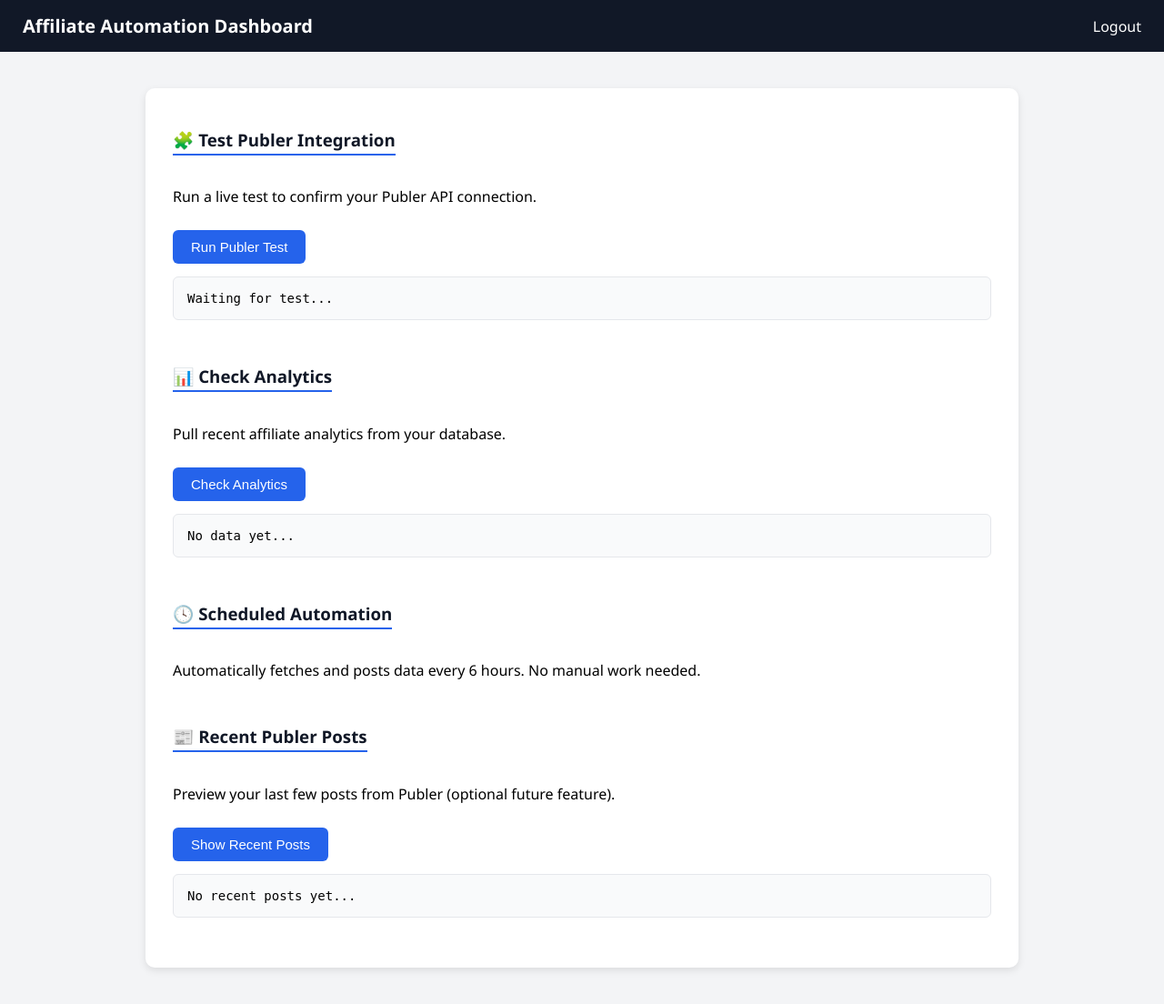
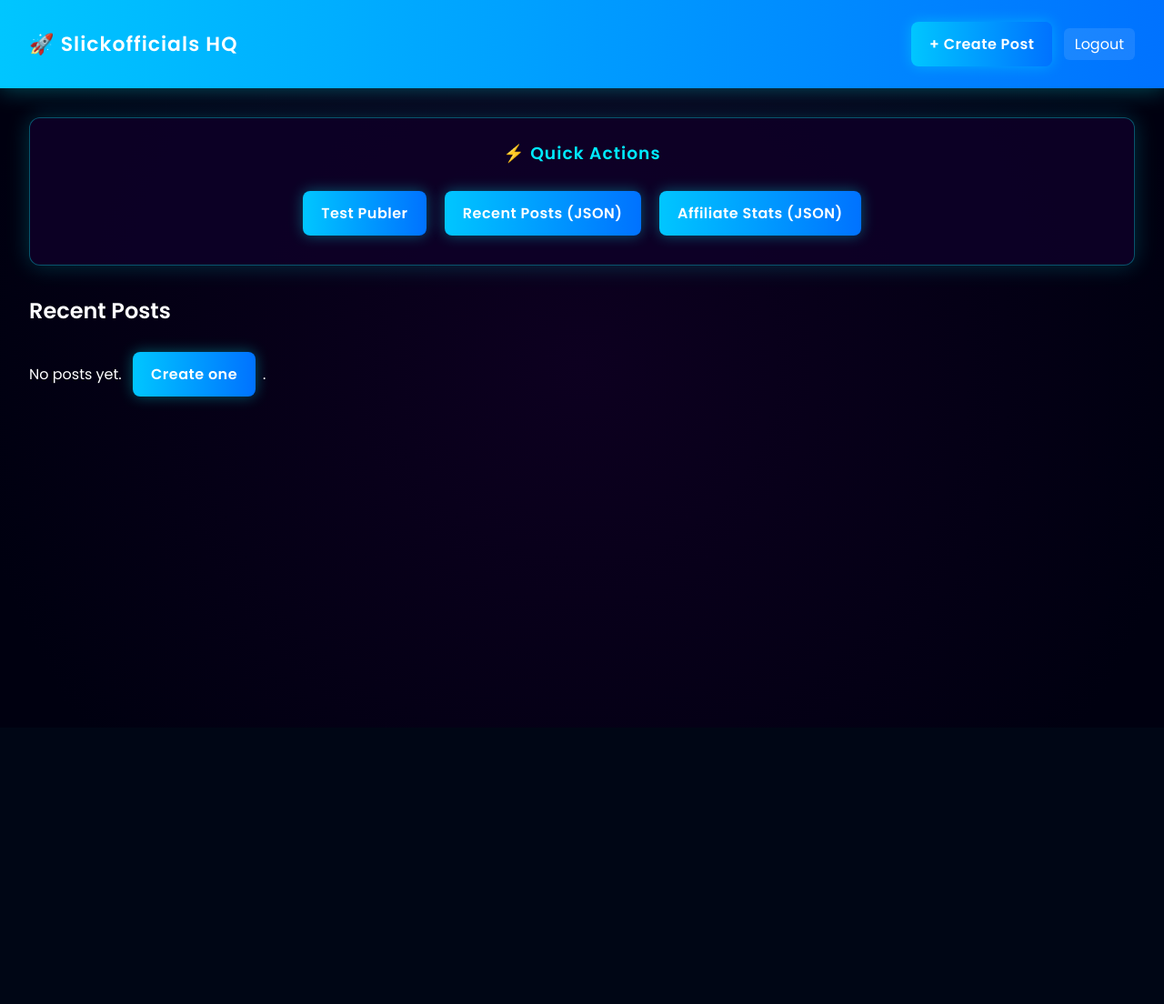
Before and after one commit to slickofficials/SlickOfficials-HQ-HUB, a Flask app: page /dashboard in a window 1280 px wide. Shown: the whole page at 91% size. After the commit the page ends 451 px from the top, so only its background shows below. Run offline with Flask 3, Linux system fonts and the light colour scheme; the visitor is signed in with stand-in values (Sample User, id 1); data that the repository does not hold is empty.

Commit message:
Update dashboard.html

```diff
--- a/templates/dashboard.html
+++ b/templates/dashboard.html
@@ -2,137 +2,132 @@
 <html lang="en">
 <head>
   <meta charset="UTF-8" />
-  <meta name="viewport" content="width=device-width, initial-scale=1.0" />
-  <title>Affiliate Dashboard</title>
+  <title>Slickofficials HQ – Dashboard</title>
+  <link href="https://fonts.googleapis.com/css2?family=Poppins:wght@400;600&display=swap" rel="stylesheet">
   <style>
     body {
-      font-family: "Segoe UI", Tahoma, Geneva, Verdana, sans-serif;
-      background: #f3f4f6;
+      font-family: 'Poppins', sans-serif;
+      background: radial-gradient(circle at center, #0d0020, #000010 90%);
+      color: #fff;
       margin: 0;
-      padding: 0;
+      min-height: 100vh;
     }
-    .navbar {
-      background: #111827;
-      color: white;
-      padding: 15px 25px;
+    header {
+      background: linear-gradient(90deg, #00c6ff, #0072ff);
+      padding: 1rem 2rem;
       display: flex;
       justify-content: space-between;
       align-items: center;
+      box-shadow: 0 0 25px #00ffff55;
     }
-    .navbar h2 {
+    header h1 {
       margin: 0;
-      font-size: 20px;
+      font-size: 22px;
+      letter-spacing: 1px;
     }
+    header a {
+      color: white;
+      text-decoration: none;
+      background: rgba(255,255,255,0.1);
+      padding: 6px 12px;
+      border-radius: 6px;
+      transition: 0.3s;
+    }
+    header a:hover {
+      background: rgba(255,255,255,0.25);
+    }
+
     .container {
-      max-width: 900px;
-      margin: 40px auto;
-      background: white;
-      padding: 25px 30px;
-      border-radius: 10px;
-      box-shadow: 0 3px 8px rgba(0, 0, 0, 0.1);
+      padding: 2rem;
     }
-    .btn {
+
+    .quick-actions {
+      background: rgba(15, 0, 40, 0.85);
+      border: 1px solid #00ffff55;
+      border-radius: 12px;
+      box-shadow: 0 0 25px #00ffff33;
+      padding: 1.5rem;
+      margin-bottom: 2rem;
+      text-align: center;
+    }
+    .quick-actions h3 {
+      margin-top: 0;
+      color: #00eaff;
+      letter-spacing: 1px;
+    }
+
+    .action-button {
       display: inline-block;
-      background: #2563eb;
+      margin: 0.5rem;
+      padding: 12px 20px;
+      background: linear-gradient(90deg, #00c6ff, #0072ff);
+      border: none;
+      border-radius: 8px;
       color: white;
-      border: none;
-      padding: 10px 20px;
-      border-radius: 6px;
-      cursor: pointer;
-      font-size: 15px;
-      margin-top: 10px;
-      transition: 0.2s ease;
+      font-weight: 600;
+      letter-spacing: 0.5px;
+      text-decoration: none;
+      box-shadow: 0 0 15px #00ffff55;
+      transition: 0.3s ease;
     }
-    .btn:hover {
-      background: #1d4ed8;
+    .action-button:hover {
+      background: linear-gradient(90deg, #00eaff, #00c3ff);
+      box-shadow: 0 0 25px #00ffffaa;
+      transform: scale(1.05);
     }
-    .section {
-      margin-bottom: 30px;
+
+    table {
+      width: 100%;
+      margin-top: 1.5rem;
+      border-collapse: collapse;
+      background: rgba(15, 0, 40, 0.6);
+      box-shadow: 0 0 15px #00ffff33;
     }
-    h3 {
-      color: #111827;
-      border-bottom: 2px solid #2563eb;
-      display: inline-block;
-      padding-bottom: 3px;
+    th, td {
+      padding: 12px;
+      border-bottom: 1px solid #00ffff22;
     }
-    pre {
-      background: #f9fafb;
-      padding: 15px;
-      border-radius: 6px;
-      font-size: 14px;
-      overflow-x: auto;
-      max-height: 400px;
-      border: 1px solid #e5e7eb;
+    th {
+      text-align: left;
+      color: #00eaff;
+    }
+    tr:hover {
+      background: rgba(0,255,255,0.05);
     }
   </style>
 </head>
 <body>
-  <div class="navbar">
-    <h2>Affiliate Automation Dashboard</h2>
-    <a href="/logout" style="color: white; text-decoration: none;">Logout</a>
-  </div>
+  <header>
+    <h1>🚀 Slickofficials HQ</h1>
+    <div>
+      <a href="/create_post" class="action-button">+ Create Post</a>
+      <a href="/logout">Logout</a>
+    </div>
+  </header>
 
   <div class="container">
-    <div class="section">
-      <h3>🧩 Test Publer Integration</h3>
-      <p>Run a live test to confirm your Publer API connection.</p>
-      <button class="btn" onclick="testPubler()">Run Publer Test</button>
-      <pre id="publerOutput">Waiting for test...</pre>
+    <div class="quick-actions">
+      <h3>⚡ Quick Actions</h3>
+      <a href="/test_publer" class="action-button">Test Publer</a>
+      <a href="/get_recent_posts" class="action-button">Recent Posts (JSON)</a>
+      <a href="/get_affiliate_stats" class="action-button">Affiliate Stats (JSON)</a>
     </div>
 
-    <div class="section">
-      <h3>📊 Check Analytics</h3>
-      <p>Pull recent affiliate analytics from your database.</p>
-      <button class="btn" onclick="checkAnalytics()">Check Analytics</button>
-      <pre id="analyticsOutput">No data yet...</pre>
-    </div>
-
-    <div class="section">
-      <h3>🕓 Scheduled Automation</h3>
-      <p>Automatically fetches and posts data every 6 hours. No manual work needed.</p>
-    </div>
-
-    <div class="section">
-      <h3>📰 Recent Publer Posts</h3>
-      <p>Preview your last few posts from Publer (optional future feature).</p>
-      <button class="btn" onclick="getRecentPosts()">Show Recent Posts</button>
-      <pre id="recentPostsOutput">No recent posts yet...</pre>
-    </div>
+    <h2>Recent Posts</h2>
+    {% if posts %}
+    <table>
+      <tr><th>Platform</th><th>Content</th><th>Status</th></tr>
+      {% for post in posts %}
+      <tr>
+        <td>{{ post.platform }}</td>
+        <td>{{ post.content }}</td>
+        <td>{{ post.status }}</td>
+      </tr>
+      {% endfor %}
+    </table>
+    {% else %}
+    <p>No posts yet. <a href="/create_post" class="action-button">Create one</a>.</p>
+    {% endif %}
   </div>
-
-  <script>
-    async function testPubler() {
-      document.getElementById("publerOutput").textContent = "Running Publer test...";
-      try {
-        const res = await fetch("/test-publer");
-        const data = await res.json();
-        document.getElementById("publerOutput").textContent = JSON.stringify(data, null, 2);
-      } catch (err) {
-        document.getElementById("publerOutput").textContent = "❌ Error: " + err;
-      }
-    }
-
-    async function checkAnalytics() {
-      document.getElementById("analyticsOutput").textContent = "Fetching analytics...";
-      try {
-        const res = await fetch("/get-analytics");
-        const data = await res.json();
-        document.getElementById("analyticsOutput").textContent = JSON.stringify(data, null, 2);
-      } catch (err) {
-        document.getElementById("analyticsOutput").textContent = "❌ Error: " + err;
-      }
-    }
-
-    async function getRecentPosts() {
-      document.getElementById("recentPostsOutput").textContent = "Loading recent posts...";
-      try {
-        const res = await fetch("/recent-posts");
-        const data = await res.json();
-        document.getElementById("recentPostsOutput").textContent = JSON.stringify(data, null, 2);
-      } catch (err) {
-        document.getElementById("recentPostsOutput").textContent = "❌ Error: " + err;
-      }
-    }
-  </script>
 </body>
 </html>
```
